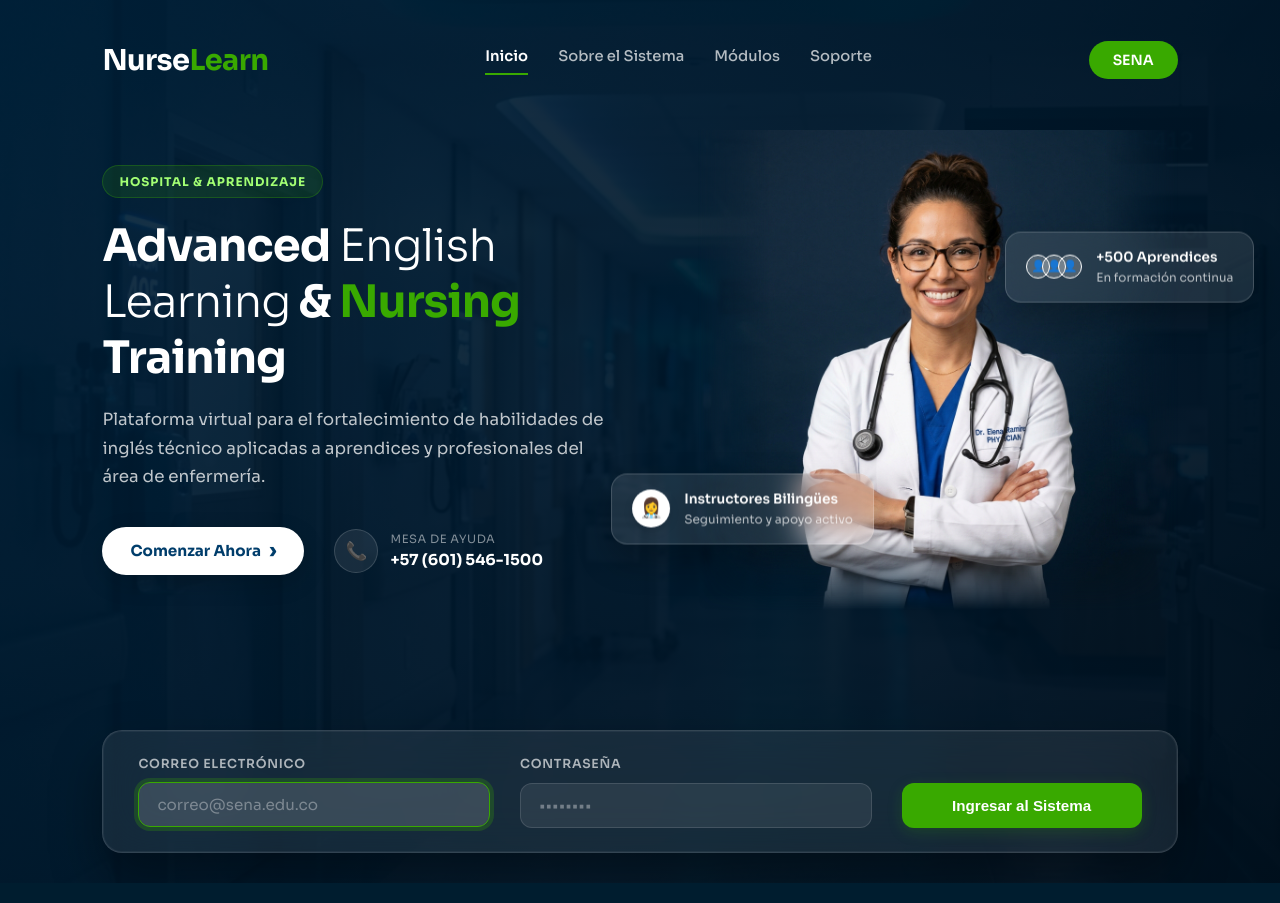
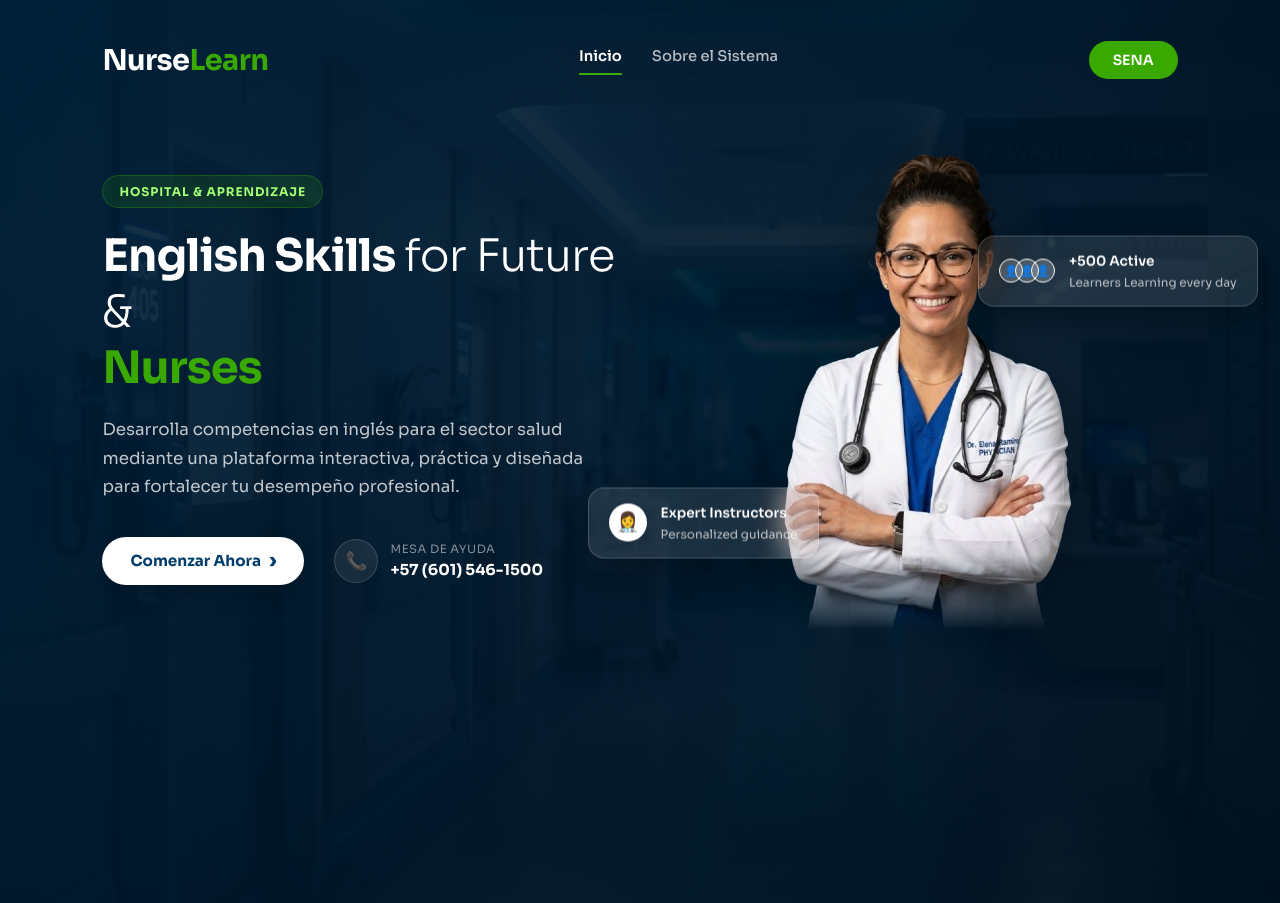
Before and after one commit to sahiramvs162007-oss/Nurselearn, a Node server app: page /auth/login in a window 1280 px wide. Run offline with Node 20, Linux system fonts and the light colour scheme; some libraries are stand-ins or nearby versions.

Commit message:
style: cambiar títulos e implementar visibilidad de login al hacer clic en comenzar

```diff
--- a/public/css/main.css
+++ b/public/css/main.css
@@ -657,7 +657,7 @@
 }
 
 .nurse-img {
-  max-height: 480px;
+  max-height: 690px;
   object-fit: contain;
   z-index: 2;
   filter: drop-shadow(0 15px 30px rgba(0,0,0,0.35));
@@ -748,7 +748,6 @@
   margin-left: 0;
 }
 
-/* --- BARRA DE LOGIN INFERIOR --- */
 .login-bar-container {
   width: 100%;
   background: rgba(255, 255, 255, 0.08);
@@ -761,8 +760,20 @@
               0 0 0 1px rgba(255, 255, 255, 0.05) inset;
   z-index: 10;
   margin-bottom: 10px;
-  animation: slideUp 0.8s cubic-bezier(0.16, 1, 0.3, 1) 0.2s both;
   position: relative;
+
+  /* Estados para ocultar/mostrar dinámicamente con JS */
+  opacity: 0;
+  transform: translateY(40px);
+  pointer-events: none;
+  transition: opacity 0.6s cubic-bezier(0.16, 1, 0.3, 1),
+              transform 0.6s cubic-bezier(0.16, 1, 0.3, 1);
+}
+
+.login-bar-container.show {
+  opacity: 1;
+  transform: translateY(0);
+  pointer-events: auto;
 }
 
 .login-alert {
--- a/views/auth/login.ejs
+++ b/views/auth/login.ejs
@@ -14,8 +14,6 @@
     <nav class="login-nav-links">
       <a href="#" class="active">Inicio</a>
       <a href="#">Sobre el Sistema</a>
-      <a href="#">Módulos</a>
-      <a href="#">Soporte</a>
     </nav>
     <a href="https://www.sena.edu.co" target="_blank" class="btn-top-sena">SENA</a>
   </header>
@@ -26,10 +24,10 @@
     <div class="login-content-left">
       <div class="badge-medical">Hospital & Aprendizaje</div>
       <h1 class="main-title">
-        Advanced <span>English Learning</span> & <span>Nursing</span> Training
+        English Skills <span>for Future &</span> <br><span>Nurses</span>
       </h1>
       <p class="main-desc">
-        Plataforma virtual para el fortalecimiento de habilidades de inglés técnico aplicadas a aprendices y profesionales del área de enfermería.
+        Desarrolla competencias en inglés para el sector salud mediante una plataforma interactiva, práctica y diseñada para fortalecer tu desempeño profesional.
       </p>
 
       <div class="cta-actions">
@@ -52,8 +50,8 @@
       <div class="info-card card-instructor animate-float-delay-1">
         <div class="avatar">👩‍⚕️</div>
         <div class="details">
-          <strong>Instructores Bilingües</strong>
-          <span>Seguimiento y apoyo activo</span>
+          <strong>Expert Instructors</strong>
+          <span>Personalized guidance</span>
         </div>
       </div>
 
@@ -65,8 +63,8 @@
           <div class="avatar-sm">👤</div>
         </div>
         <div class="details">
-          <strong>+500 Aprendices</strong>
-          <span>En formación continua</span>
+          <strong>+500 Active</strong>
+          <span>Learners Learning every day</span>
         </div>
       </div>
     </div>
@@ -100,5 +98,32 @@
     </form>
   </div>
 </div>
+
+<script>
+  document.addEventListener('DOMContentLoaded', () => {
+    const btnGetStarted = document.querySelector('.btn-get-started');
+    const loginBar = document.querySelector('.login-bar-container');
+    const emailInput = document.getElementById('email');
+
+    // Si existen mensajes de error o éxito al recargar, la barra se muestra de inmediato
+    const hasAlert = document.querySelector('.login-alert');
+    if (hasAlert) {
+      loginBar.classList.add('show');
+    }
+
+    btnGetStarted.addEventListener('click', (e) => {
+      e.preventDefault();
+      loginBar.classList.add('show');
+
+      // Desplazamiento suave para asegurar la visualización en pantallas pequeñas
+      loginBar.scrollIntoView({ behavior: 'smooth', block: 'end' });
+
+      // Enfocar campo de correo electrónico
+      setTimeout(() => {
+        emailInput.focus();
+      }, 500);
+    });
+  });
+</script>
 </body>
 </html>
```
Also changed, not shown: public/img/enfermera.png.
